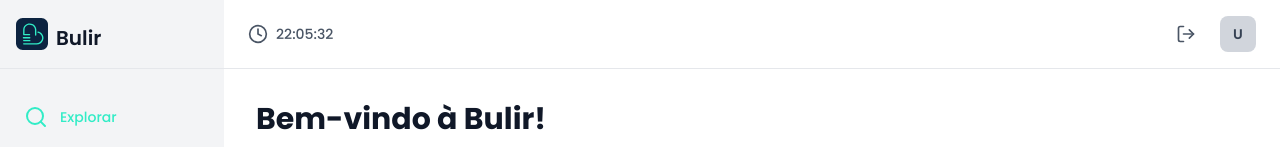
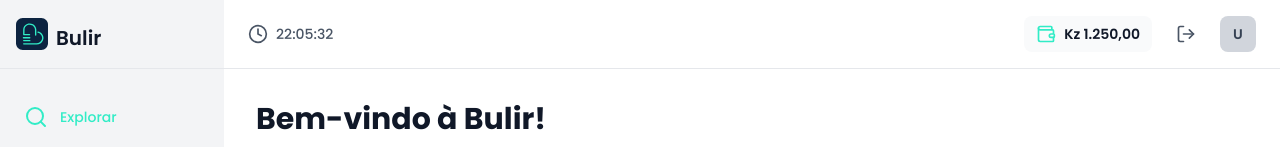
Before and after one commit to emanuel-malungo/Bulir, a Next.js app in the folder frontend-web/: page /client in a window 1280 px wide. Shown: the top 147 px of the page. Built offline with nearby package versions, Linux system fonts and the light colour scheme.

Commit message:
feat: adicionar exibição do saldo do usuário no Header

```diff
--- a/frontend-web/src/app/components/layout/Header.tsx
+++ b/frontend-web/src/app/components/layout/Header.tsx
@@ -2,10 +2,11 @@
 'use client';
 
 import { useState, useEffect } from 'react';
-import { Clock, LogOut } from 'lucide-react';
+import { Clock, LogOut, Wallet } from 'lucide-react';
 
 export default function Header() {
   const [time, setTime] = useState<string>('');
+  const [balance, setBalance] = useState<number>(0);
 
   useEffect(() => {
     // Define a hora inicial
@@ -22,6 +23,9 @@ export default function Header() {
     updateTime();
     const interval = setInterval(updateTime, 1000);
 
+    // TODO: Buscar saldo real do usuário da API
+    setBalance(1250.00);
+
     return () => clearInterval(interval);
   }, []);
 
@@ -37,6 +41,16 @@ export default function Header() {
 
         {/* Menu do Usuário */}
         <div className="flex items-center space-x-4">
+          {/* Saldo do Usuário */}
+          <div className="flex items-center space-x-2 px-3 py-2 bg-gray-50 rounded-lg">
+            <Wallet className="w-5 h-5 text-accent" />
+            <div className="flex flex-col">
+              <span className="text-sm font-semibold text-gray-900">
+                Kz {balance.toLocaleString('pt-BR', { minimumFractionDigits: 2, maximumFractionDigits: 2 })}
+              </span>
+            </div>
+          </div>
+
           {/* Botão Sair */}
           <button
             onClick={() => {
```
